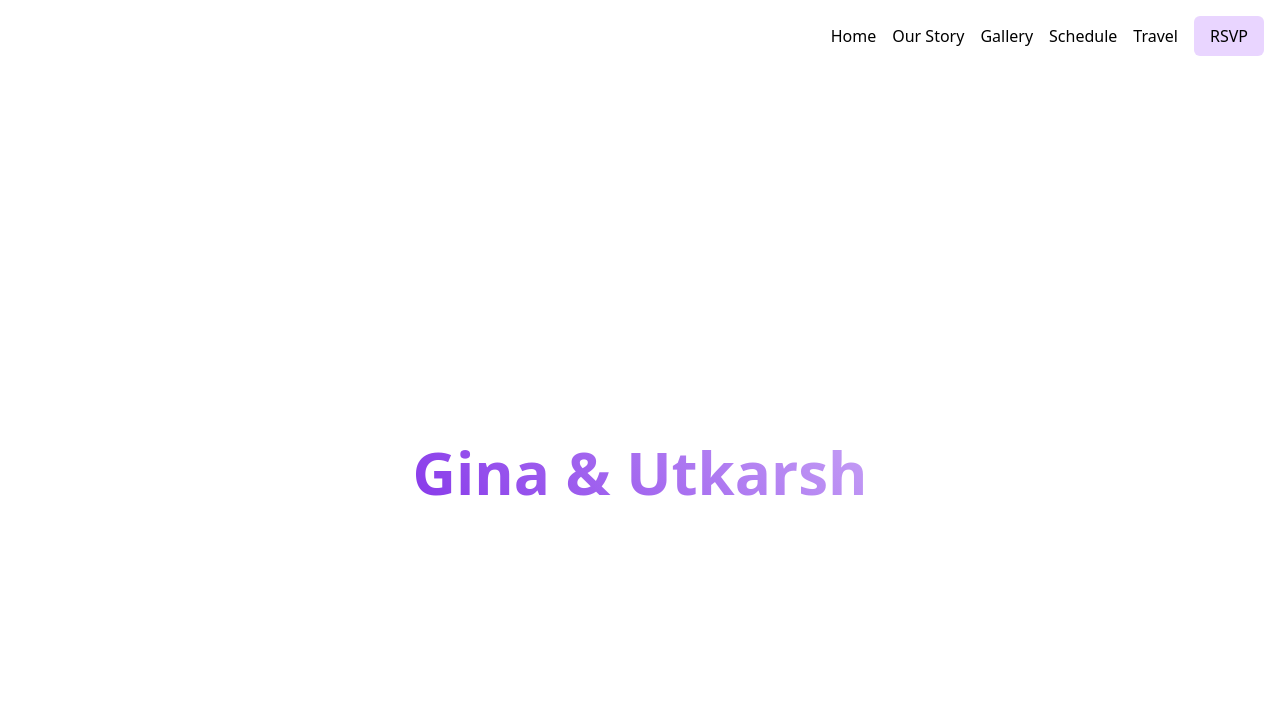
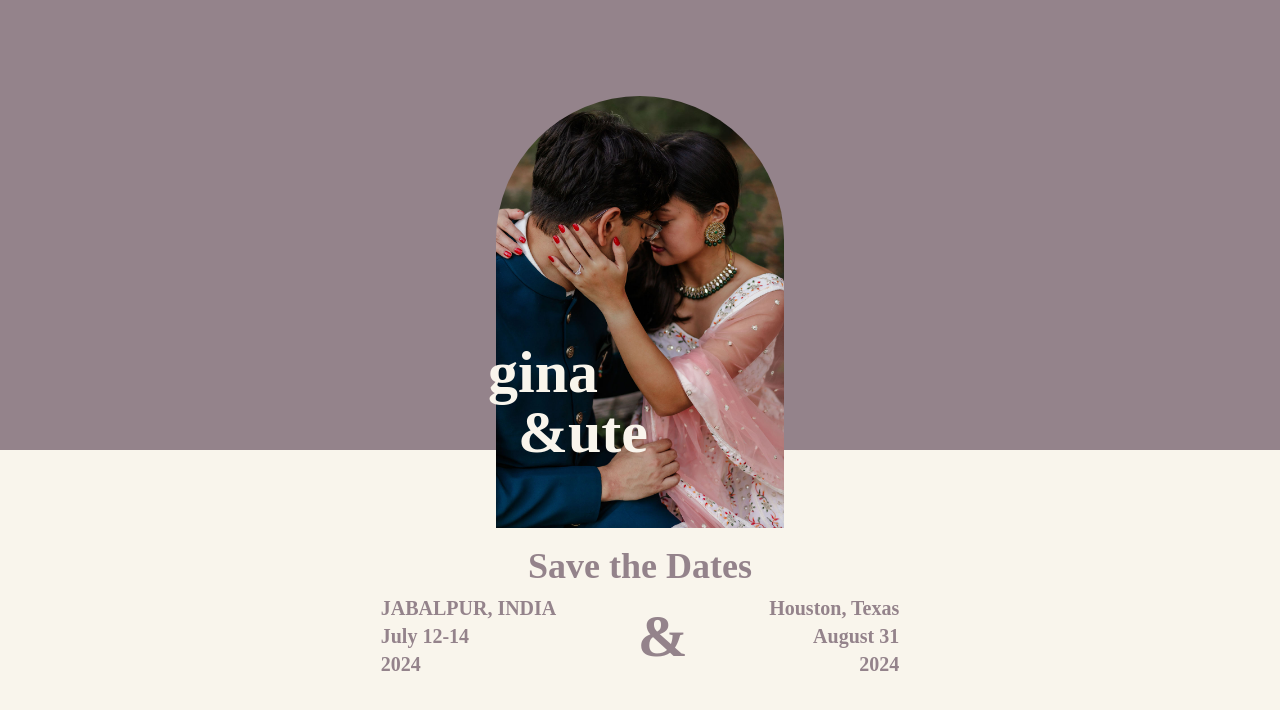
Before and after one commit to UnevenMike/wedding-ute-gina, an Astro site: page / in a window 1280 px wide. Built offline with nearby package versions, Linux system fonts and the light colour scheme; Astro itself is replaced by a stand-in of ours; a web font is replaced by a local one.

Commit message:
Add fonts and save the date.

```diff
--- a/src/layouts/Layout.astro
+++ b/src/layouts/Layout.astro
@@ -12,7 +12,7 @@ const { title } = Astro.props;
     <meta charset="UTF-8" />
     <meta name="description" content="Gina & Utkarsh" />
     <meta name="viewport" content="width=device-width" />
-    <link rel="icon" type="image/svg+xml" href="/favicon.svg" />
+    <link rel="icon" type="image/png" href="/favicon.png" />
     <meta property="og:title" content="Gina & Utkarsh" />
     <meta property="og:type" content="website" />
     <meta property="og:image" content="https://gina-utkarsh.wedding/opg.png" />
@@ -21,35 +21,30 @@ const { title } = Astro.props;
     <meta property="og:image:height" content="400" />
     <title>{title}</title>
   </head>
-  <body>
-    <header class="flex justify-end items-center gap-4 p-4">
+  <body class="bg-wedding-cream font-normal">
+    <!-- <header class="flex justify-end items-center gap-4 p-4">
       <a class="hover:underline" href="/">Home</a>
       <a class="hover:underline" href="/story">Our Story</a>
       <a class="hover:underline" href="/gallery">Gallery</a>
       <a class="hover:underline" href="/schedule">Schedule</a>
       <a class="hover:underline" href="/travel">Travel</a>
-      <a
-        href="/rsvp"
-        class="px-4 py-2 bg-purple-200 rounded-md hover:bg-purple-300 hover:underline"
-        >RSVP</a
-      >
-    </header>
+      <a href="/rsvp" class="hover:underline">RSVP</a>
+    </header> -->
     <slot />
   </body>
 </html>
 <style is:global>
-  :root {
-    --accent: 136, 58, 234;
-    --accent-light: 224, 204, 250;
-    --accent-dark: 49, 10, 101;
-    --accent-gradient: linear-gradient(
-      45deg,
-      rgb(var(--accent)),
-      rgb(var(--accent-light)) 40%,
-      white 60%
-    );
+  @font-face {
+    font-family: "Allenoire";
+    src: url("fonts/Allenoire.otf") format("opentype");
+    font-weight: normal;
+    font-style: normal;
   }
-  html {
-    font-family: system-ui, sans-serif;
+
+  @font-face {
+    font-family: "Novecento";
+    src: url("fonts/NovecentoNarrowBook.otf") format("opentype");
+    font-weight: normal;
+    font-style: normal;
   }
 </style>
--- a/src/pages/index.astro
+++ b/src/pages/index.astro
@@ -1,23 +1,54 @@
 ---
-import Layout from '../layouts/Layout.astro';
+import Layout from "../layouts/Layout.astro";
 ---
 
 <Layout title="Gina & Utkarsh">
-	<main class="p-4 w-[800px] h-[100vh] mx-auto">
-		<div class="flex justify-center items-center w-full h-full">
-			<h1 class="text-6xl font-bold text-gradient">
-				Gina & Utkarsh
-			</h1>
-		</div>
-	</main>
+  <div class="h-[450px] w-full bg-wedding-purple relative">
+    <div class="h-24"></div>
+
+    <!-- <div class="absolute">
+      <div class="badge text-wedding-cream font-plain">
+        <h2 id="circular">
+          &centerdot; Join us in celebrating &centerdot; the joyous marriage of
+        </h2>
+      </div>
+    </div> -->
+
+    <img
+      src="splash.jpg"
+      class="w-72 rounded-tl-full rounded-tr-full mx-auto"
+    />
+
+    <h1
+      class="absolute bottom-[-12px] left-[calc(50%-9.5rem)] font-fancy text-6xl text-wedding-cream font-bold text-gradient"
+    >
+      gina <br />&nbsp;&nbsp;&ute
+    </h1>
+  </div>
+  <div
+    class="mt-24 font-plain font-bold text-4xl text-center text-wedding-purple"
+  >
+    <p>Save the Dates</p>
+  </div>
+  <div class="w-full mt-2">
+    <div
+      class="mx-auto max-w-[600px] flex font-plain text-wedding-purple items-center font-bold text-xl justify-around"
+    >
+      <div>
+        JABALPUR, INDIA <br />
+        July 12-14 <br />
+        2024
+      </div>
+      <div class="font-fancy text-6xl text-center">&</div>
+      <div class="text-right">
+        Houston, Texas <br />
+        August 31 <br />
+        2024
+      </div>
+    </div>
+  </div>
 </Layout>
 
-<style>
-	.text-gradient {
-		background-image: var(--accent-gradient);
-		-webkit-background-clip: text;
-		-webkit-text-fill-color: transparent;
-		background-size: 400%;
-		background-position: 0%;
-	}
-</style>
+<script is:inline></script>
+
+<style></style>
--- a/tailwind.config.mjs
+++ b/tailwind.config.mjs
@@ -2,6 +2,15 @@
 export default {
 	content: ['./src/**/*.{astro,html,js,jsx,md,mdx,svelte,ts,tsx,vue}'],
 	theme: {
+		fontFamily: {
+			'fancy': ['Allenoire'],
+			'plain': ['Novecento'],
+			'normal': ['system-ui', 'sans-serif']
+		},
+		colors: {
+			'wedding-cream': '#f9f5ec',
+			'wedding-purple': '#94838b'
+		},
 		extend: {},
 	},
 	plugins: [],
```
Also changed, not shown: public/favicon.png (added), public/favicon.svg (deleted), public/fonts/Allenoire.otf (added), public/fonts/NovecentoNarrowBook.otf (added), public/splash.jpg (added).
